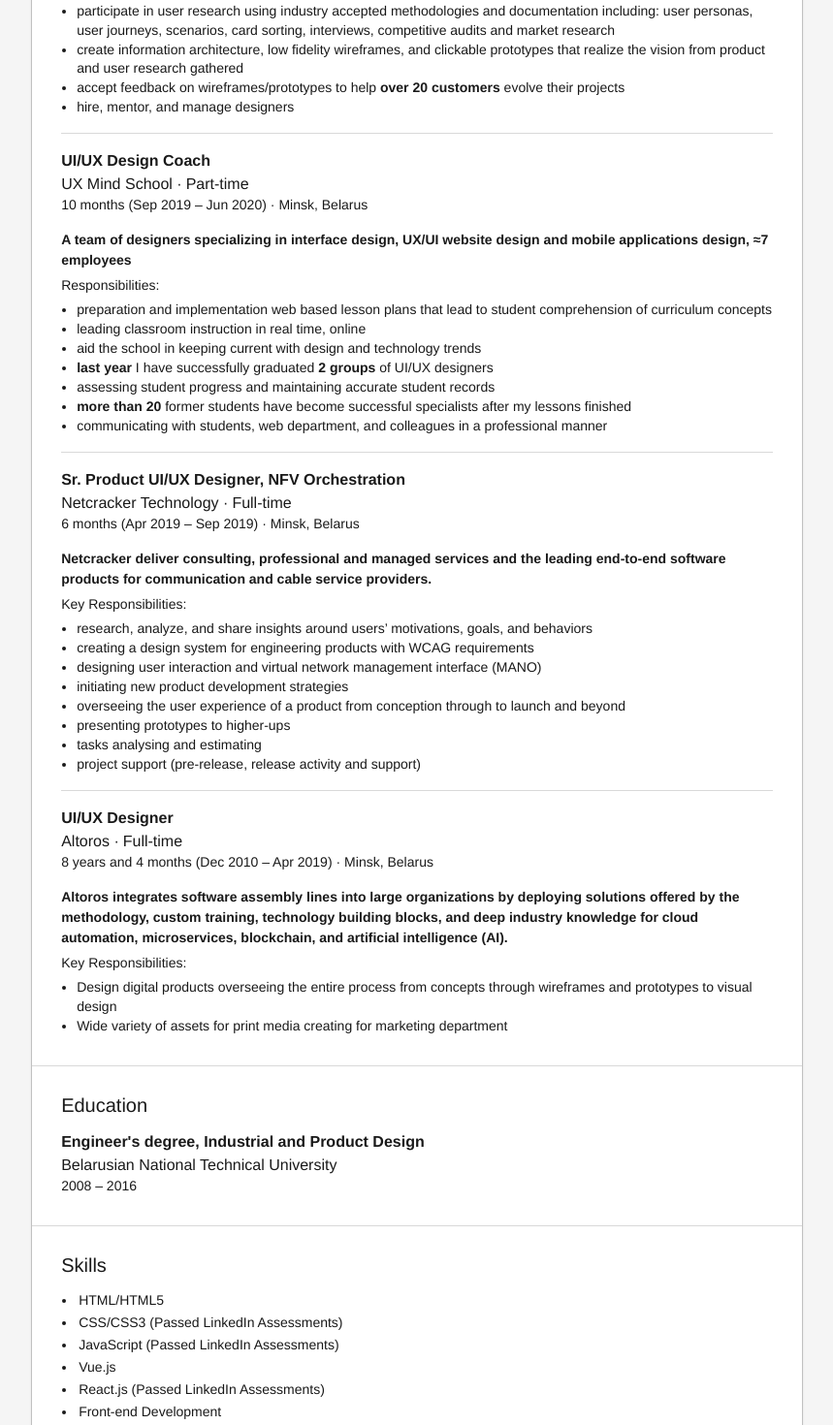
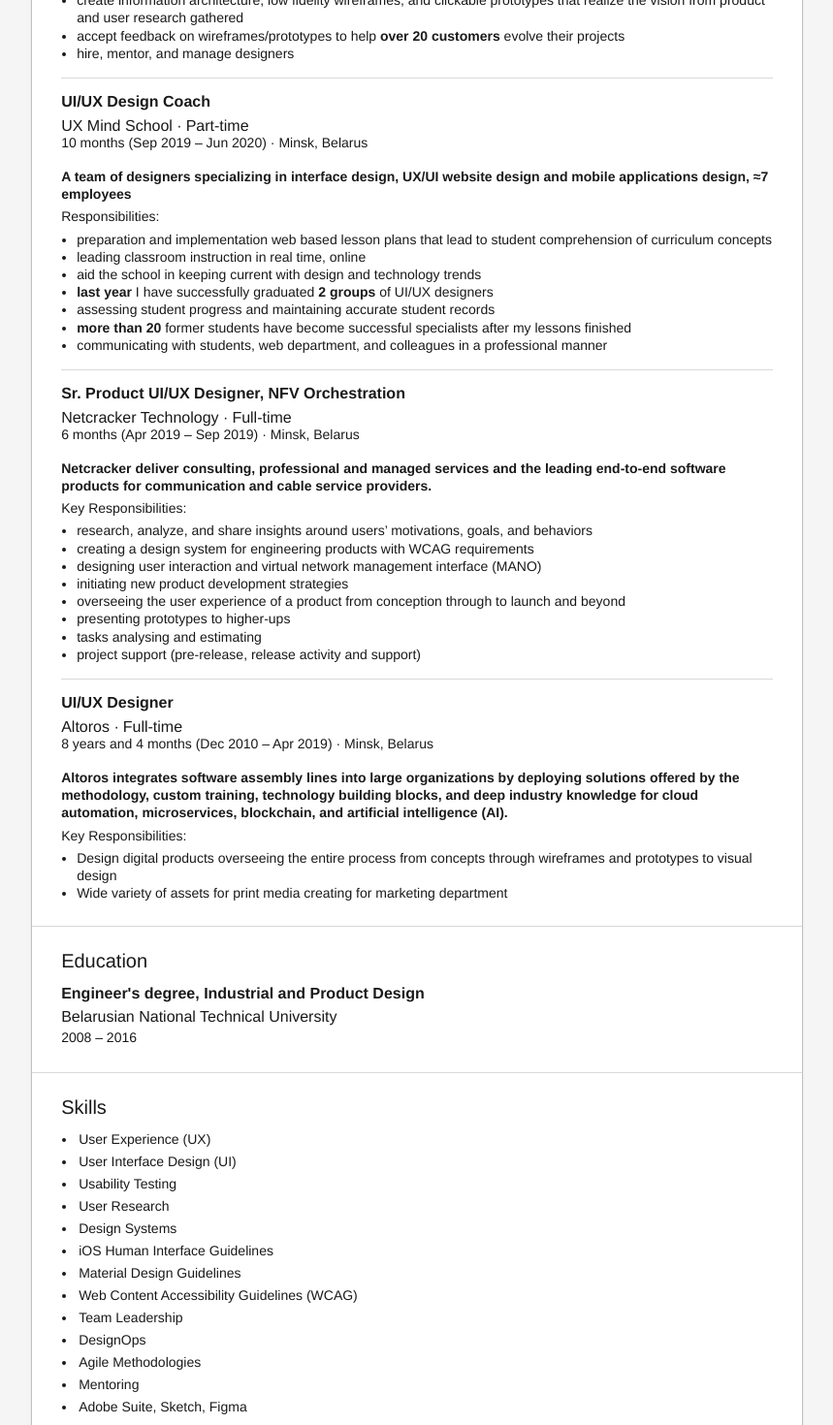
Before and after one commit to valerykatskel/cv-tos, a Vue app: page / in a window 1280 px wide. Shown: the part 780-2250 px from the top of the page at 97% size, without its empty margins (210-1069 px from the left). Built offline with nearby package versions, Linux system fonts and the light colour scheme.

Commit message:
data updated

```diff
--- a/public/styles.css
+++ b/public/styles.css
@@ -75,11 +75,7 @@ p {
   font-weight: 400;
   color: rgba(0, 0, 0, 0.9);
 }
-body,
-p {
-  font-size: 1.6rem;
-  line-height: 1.5;
-}
+
 h2 {
   font-size: 3.2rem;
   line-height: 1.25;
@@ -284,7 +280,7 @@ a[href] {
   display: flex;
   align-items: flex-start;
   padding-bottom: 16px;
-  margin-top: 16px;
+  margin-top: 12px;
   border-bottom: 1px solid rgba(0, 0, 0, 0.15);
 }
 .cv-section-item:last-child {
@@ -315,4 +311,7 @@ a[href] {
   opacity: 0.6;
 }
 @media print {
+  .container-with-shadow {
+    box-shadow: none;
+  }
 }
--- a/src/App.vue
+++ b/src/App.vue
@@ -36,7 +36,7 @@ p {
 body,
 p {
   font-size: 1.6rem;
-  line-height: 1.5;
+  line-height: 1.3;
 }
 
 #app {
--- a/src/components/CvEducation.vue
+++ b/src/components/CvEducation.vue
@@ -6,12 +6,7 @@
       <ul
         class="pv-accomplishments-block__list pv-accomplishments-block__list--has-more"
       >
-        <li
-          class="cv-section-item"
-          v-for="item in data"
-          :key="item.id"
-          :item="item"
-        >
+        <li class="cv-section-item" v-for="item in data" :key="item.id">
           <div class="full-width">
             <h4 class="t-16 t-black t-bold">{{ item.position }}</h4>
             <p class="t-16 t-black">{{ item.name }}</p>
--- a/src/components/CvExperience.vue
+++ b/src/components/CvExperience.vue
@@ -6,15 +6,10 @@
       <ul
         class="pv-accomplishments-block__list pv-accomplishments-block__list--has-more"
       >
-        <li
-          class="cv-section-item"
-          v-for="item in data"
-          :key="item.id"
-          :item="item"
-        >
+        <li class="cv-section-item" v-for="item in data" :key="item.id">
           <div class="full-width">
             <h4 class="t-16 t-black t-bold">{{ item.position }}</h4>
-            <p class="t-16 t-black">
+            <p class="t-16 t-black subheader">
               {{ item.name }}
               <span
                 v-show="item.type !== undefined && item.type.trim().length > 0"
@@ -101,6 +96,10 @@ export default {
   content: "\00B7";
   padding: 0 4px 0 0;
 }
+.subheader {
+  line-height: 1;
+  margin-top: 5px;
+}
 .item-description {
   margin-top: 15px;
 
@@ -127,6 +126,7 @@ export default {
       margin-top: 5px;
       li {
         font-size: 14px;
+        line-height: 1.3;
       }
     }
   }
--- a/src/components/MyCv.vue
+++ b/src/components/MyCv.vue
@@ -101,12 +101,12 @@ export default {
   }
 
   .cv-section-inner {
-    margin: 30px 0;
+    margin: 25px 0;
 
     h3 {
       font-size: 20px;
       line-height: 1;
-      margin-bottom: 15px;
+      margin-bottom: 12px;
     }
 
     .cv-section-list {
--- a/src/data/data.js
+++ b/src/data/data.js
@@ -126,15 +126,19 @@ export const Education = [
   }
 ];
 export const Skills = [
-  "HTML/HTML5",
-  "CSS/CSS3 (Passed LinkedIn Assessments)",
-  "JavaScript (Passed LinkedIn Assessments)",
-  "Vue.js",
-  "React.js (Passed LinkedIn Assessments)",
-  "Front-end Development",
-  "CSS Animation",
-  "Node.js",
-  "REST"
+  "User Experience (UX)",
+  "User Interface Design (UI)",
+  "Usability Testing",
+  "User Research",
+  "Design Systems",
+  "iOS Human Interface Guidelines",
+  "Material Design Guidelines",
+  "Web Content Accessibility Guidelines (WCAG)",
+  "Team Leadership",
+  "DesignOps",
+  "Agile Methodologies",
+  "Mentoring",
+  "Adobe Suite, Sketch, Figma"
 ];
 
 export const Certifications = [
```
